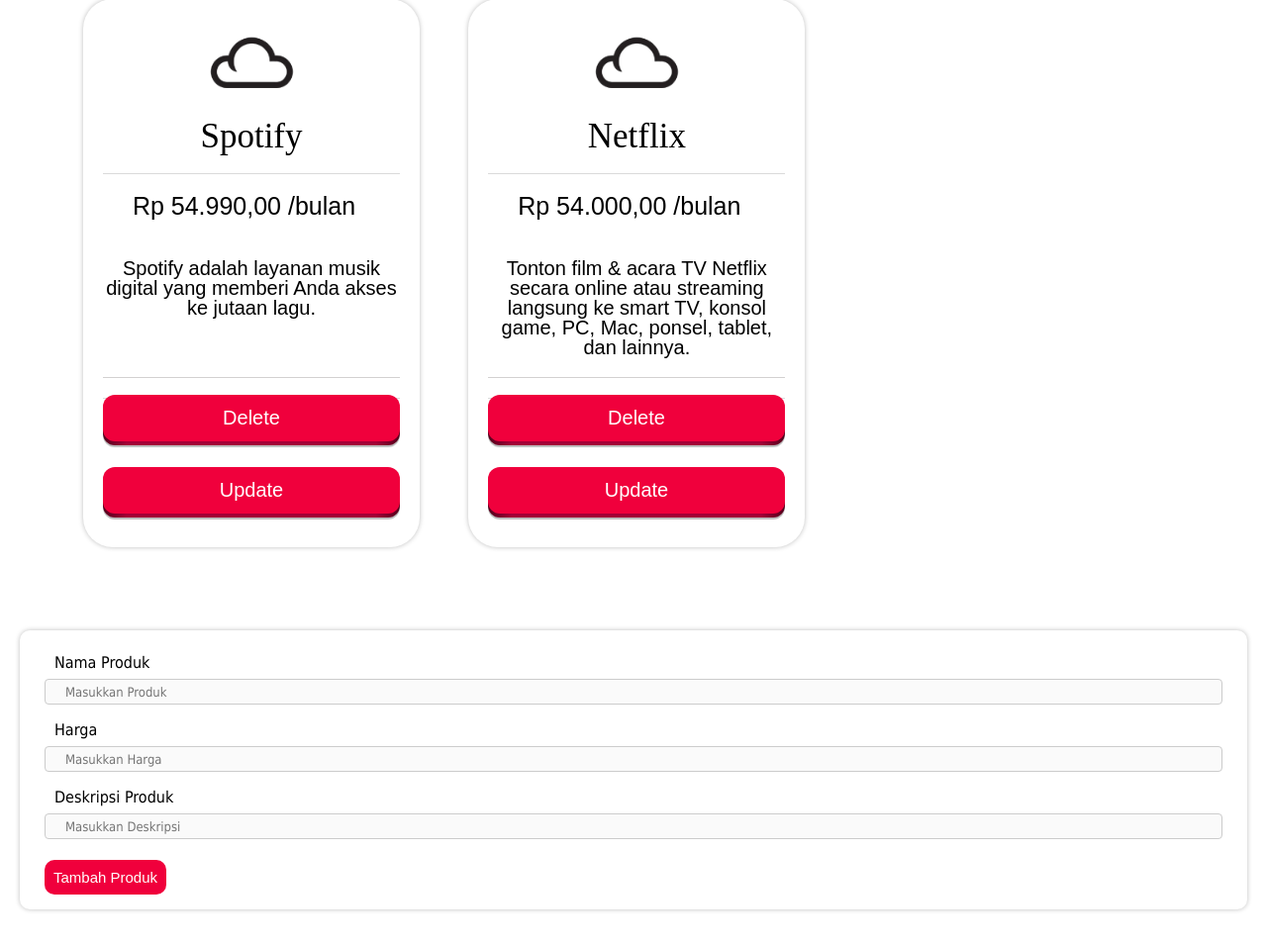
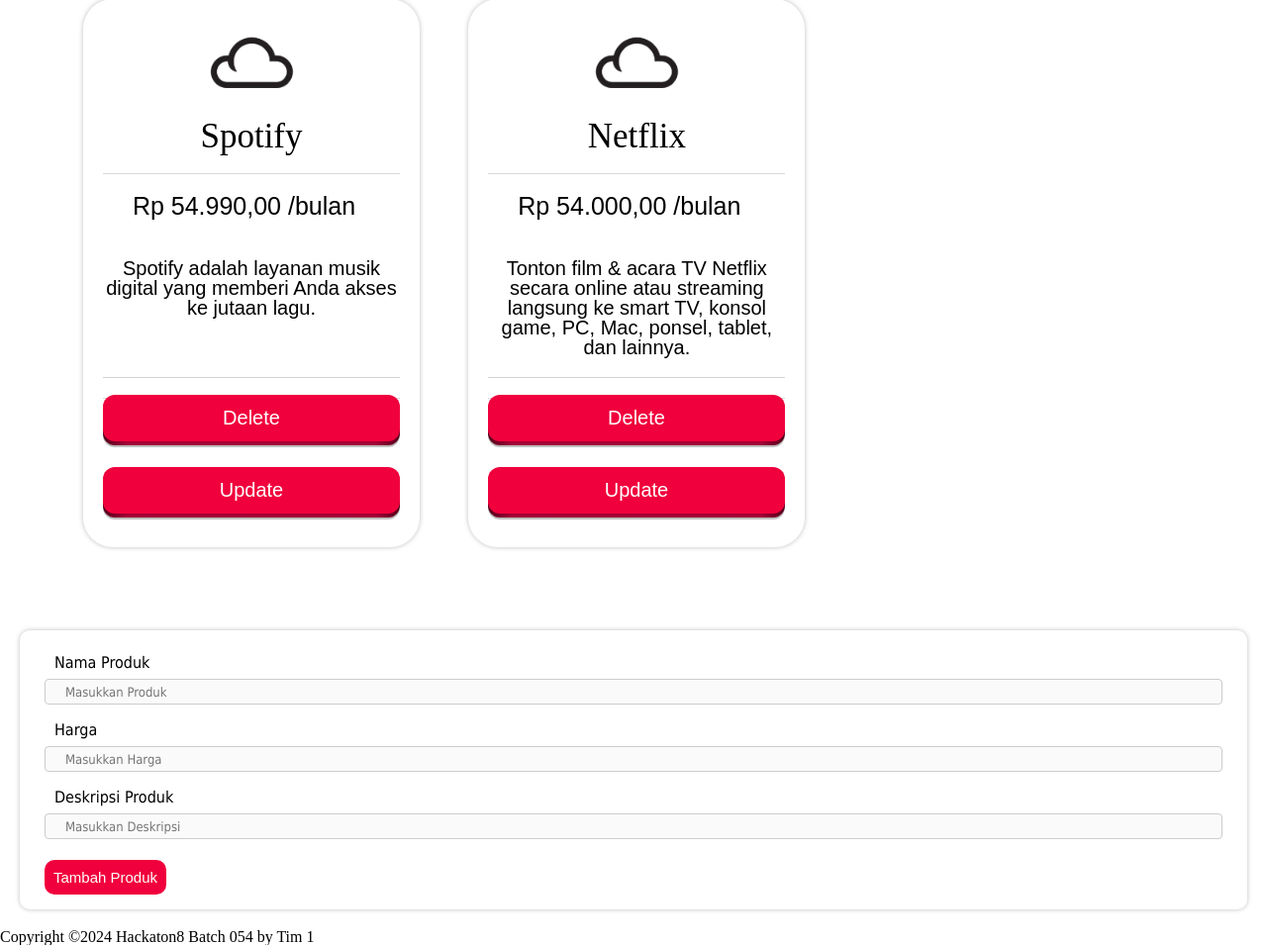
Before and after one commit to fathanabds/hackathon-p0-1, a plain HTML site: page index.html in a window 1280 px wide. Shown: the part 156-1111 px from the top of the page at 99% size. Drawn offline with Linux system fonts and the light colour scheme.

Commit message:
ALL DONE

```diff
--- a/index.html
+++ b/index.html
@@ -88,4 +88,7 @@
     <!-- akhir add-product -->
     <script src="script.js"></script>
   </body>
+  <footer>
+        <p class = "designer">Copyright &copy;2024 Hackaton8 Batch 054 by Tim 1</p>
+    </footer>
 </html>
```
